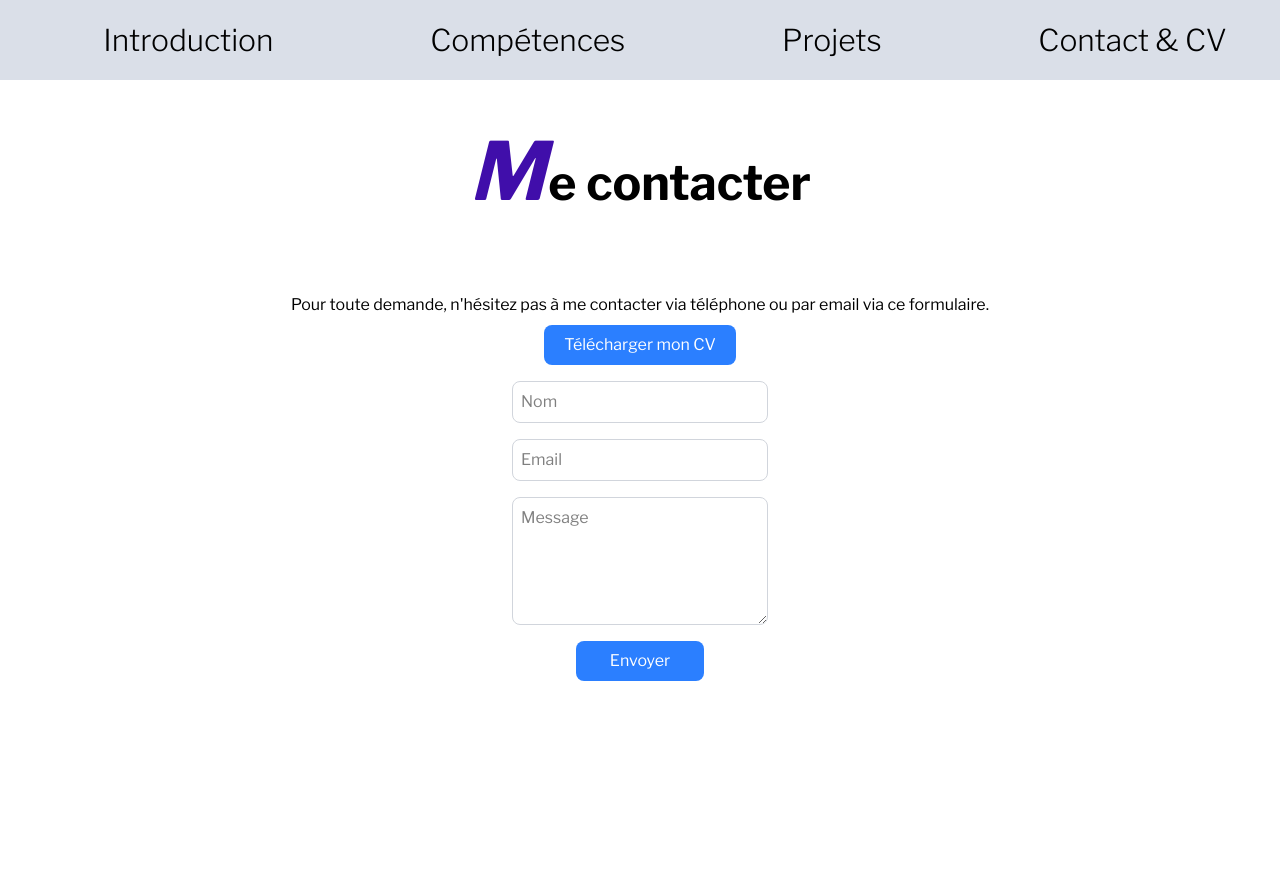
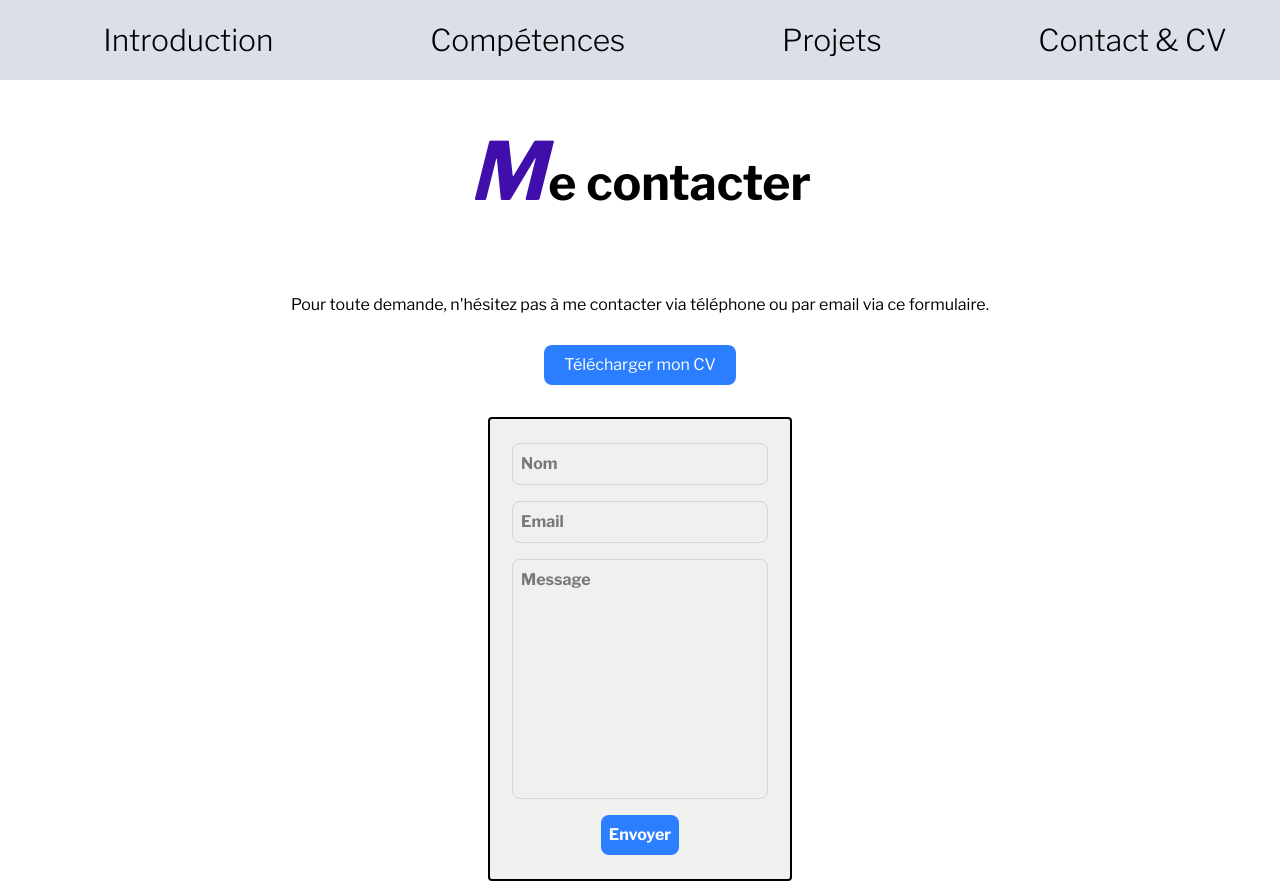
Before and after one commit to RayanEreteo/portfolio, a Next.js app: page /contact in a window 1280 px wide. Before the commit the page ends 800 px from the top, so only its background shows below. Built offline with nearby package versions, Linux system fonts and the light colour scheme.

Commit message:
Premier design terminée

```diff
--- a/app/components/sections/ContactCV.tsx
+++ b/app/components/sections/ContactCV.tsx
@@ -1,17 +1,27 @@
+"use client"
+import { useState } from "react"
+
 function ContactCV() {
+    const [loading, setLoading] = useState<boolean>()
+
+    function onSubmit(e: React.FormEvent<HTMLFormElement>){
+        e.preventDefault();
+        setLoading(true);
+    }
+
     return (
         <div className="skills-wrapper m-auto text-center">
             <h1 className="large-title">Me contacter</h1>
             <p>Pour toute demande, n'hésitez pas à me contacter via téléphone ou par email via ce formulaire.</p>
-            <div className="download-button-container">
+            <div className="download-button-container mt-5">
                 <a href="/CV_Développeur.pdf" download className="download-button bg-blue-500 text-white rounded-lg p-2 m-2 w-48 inline-block hover:bg-blue-600">Télécharger mon CV</a>
             </div>
-            <div className="form-container">
-                <form action="https://formspree.io/f/mayvlrdo" method="POST" className="flex flex-col items-center">
+            <div className="form-container mt-6 border-2 rounded border-black-50 bg-[#f0f0f0] w-[19rem] m-auto">
+                <form onSubmit={onSubmit} className="flex flex-col items-center font-bold placeholder:italic p-4">
                     <input type="text" name="name" placeholder="Nom" required className="border border-gray-300 rounded-lg p-2 m-2 w-64" />
                     <input type="email" name="email" placeholder="Email" required className="border border-gray-300 rounded-lg p-2 m-2 w-64" />
-                    <textarea name="message" placeholder="Message" required className="border border-gray-300 rounded-lg p-2 m-2 w-64 h-32"></textarea>
-                    <button type="submit" className="bg-blue-500 text-white rounded-lg p-2 m-2 w-32 hover:bg-blue-600">Envoyer</button>
+                    <textarea name="message" minLength={10} maxLength={150} placeholder="Message" required className="border border-gray-300 rounded-lg p-2 m-2 w-64 h-60 resize-none"></textarea>
+                    <button type="submit" className="bg-blue-500 text-white rounded-lg p-2 m-2 hover:bg-blue-600 hover:cursor-pointer">{loading ? "Envoi en cours..." : "Envoyer"}</button>
                 </form>
             </div>
         </div>
```
